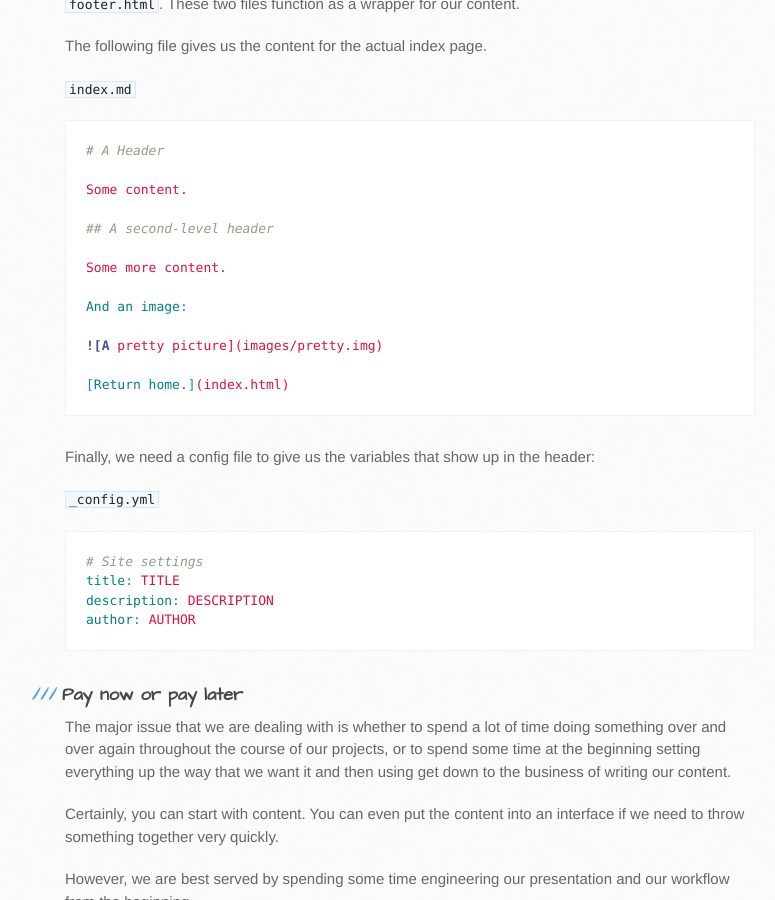
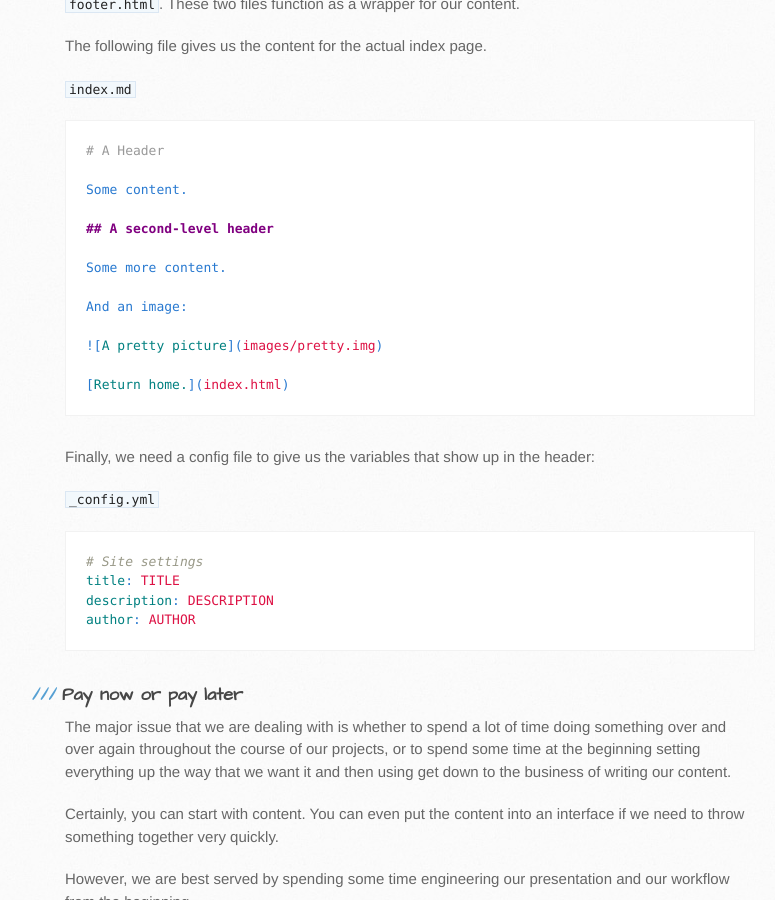
Before and after one commit to tylerpcarter/inls161, a Jekyll site: the page built from schedule/dynamic.md, in a window 1280 px wide and 900 px high, scrolled down 3138 px. Shown: the whole window, without its empty margins (105-880 px from the left). Built offline with Jekyll 4.4.1, drawn with Linux system fonts in a browser that asks for light colours; Markdown is read by kramdown in place of the engine named in the settings.

Commit message:
Update dynamic.md

````diff
--- a/schedule/dynamic.md
+++ b/schedule/dynamic.md
@@ -143,7 +143,7 @@ The following file gives us the content for the actual index page.
 
 `index.md`
 
-```yaml
+```md
 # A Header
 
 Some content.
````
